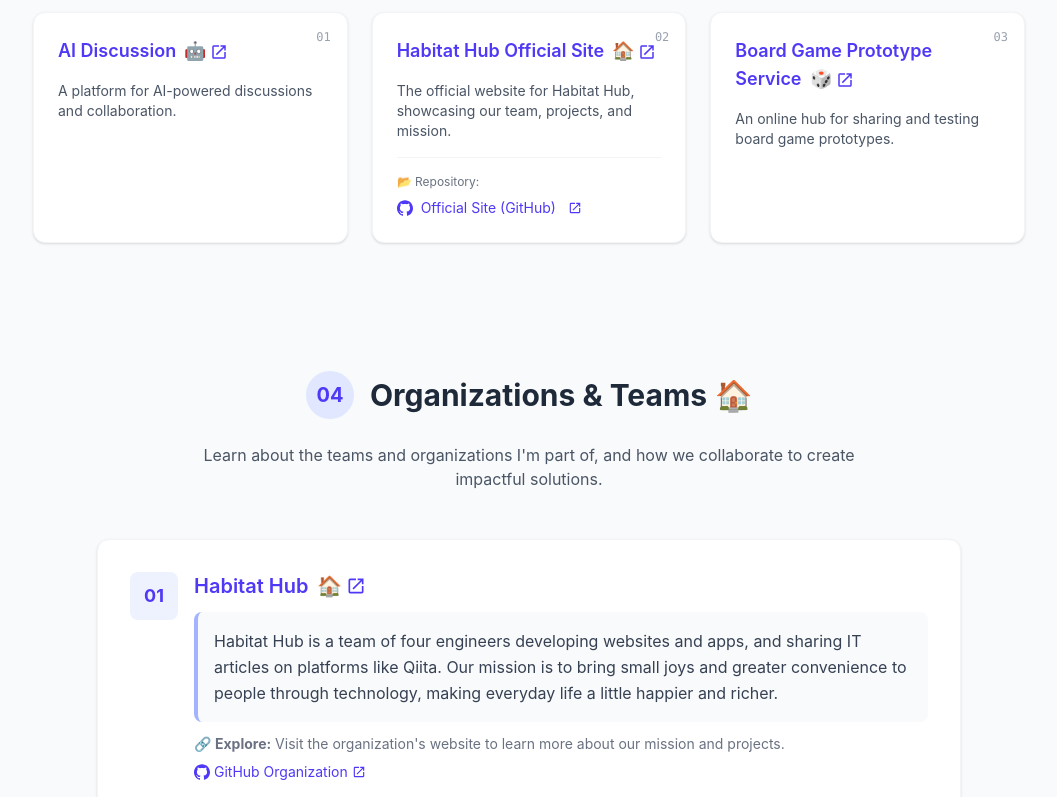
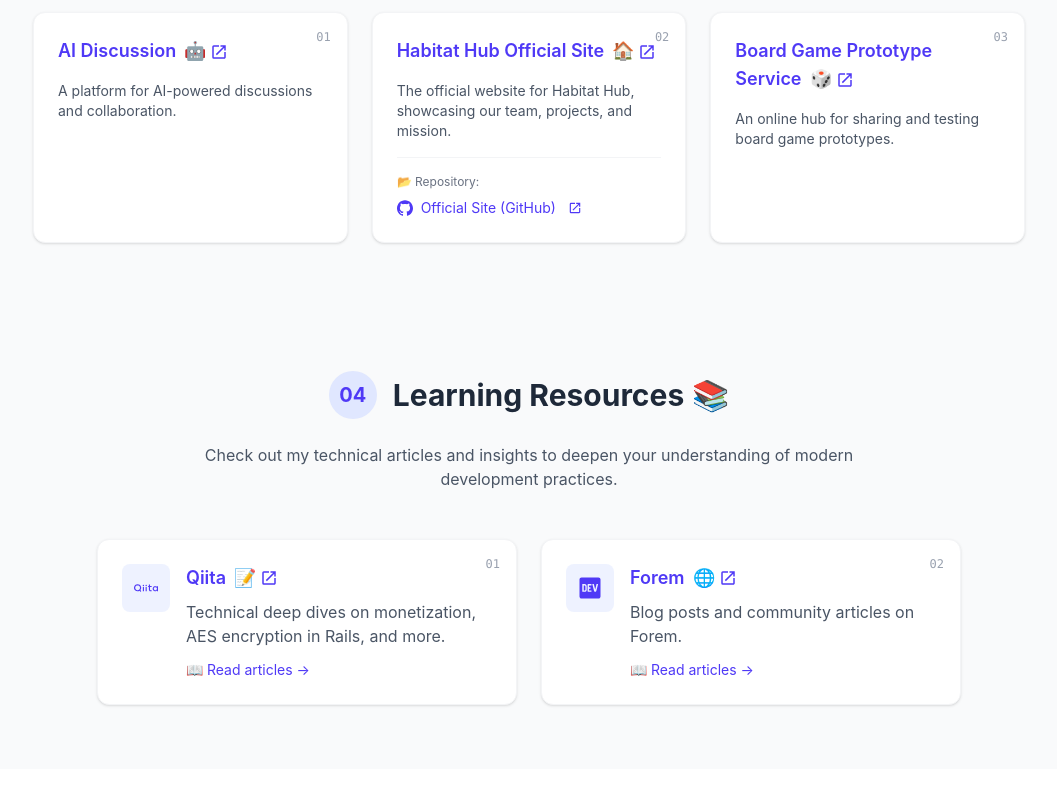
Before and after one commit to tom-takeru/getting-started-with-tom-takeru, a Next.js app: page / in a window 1280 px wide. Shown: the part 2000-2797 px from the top of the page, without its empty margins (111-1168 px from the left). Built offline with nearby package versions, Linux system fonts and the light colour scheme.

Commit message:
fix: remove organizations section
Remove the Organizations & Teams block from the home page and renumber the following sections so the page flow remains continuous.

```diff
--- a/src/components/Root.tsx
+++ b/src/components/Root.tsx
@@ -154,18 +154,6 @@
   emoji: '✉️',
   aria: 'email',
 };
-
-const ORGANIZATIONS = [
-  {
-    name: 'Habitat Hub',
-    url: 'https://www.habitat-hub.com/',
-    githubUrl: 'https://github.com/habitat-hub', // Added GitHub Organization link
-    emoji: '🏠',
-    aria: 'house',
-    description:
-      'Habitat Hub is a team of four engineers developing websites and apps, and sharing IT articles on platforms like Qiita. Our mission is to bring small joys and greater convenience to people through technology, making everyday life a little happier and richer.',
-  },
-];
 
 export default function Root() {
   const handleStartExploring = () => {
@@ -373,81 +361,11 @@
         </div>
       </section>
 
-      <section className='py-16 px-4 max-w-4xl mx-auto'>
+      <section className='py-16 px-4 max-w-4xl mx-auto bg-gray-50'>
         <div className='text-center mb-12'>
           <div className='flex items-center justify-center mb-6'>
             <div className='bg-indigo-100 text-indigo-600 rounded-full w-12 h-12 flex items-center justify-center font-bold text-xl mr-4'>
               04
-            </div>
-            <h2 className='text-3xl font-bold'>
-              Organizations & Teams
-              <span role='img' aria-label='house' className='ml-2'>
-                🏠
-              </span>
-            </h2>
-          </div>
-          <p className='text-gray-600 max-w-2xl mx-auto'>
-            Learn about the teams and organizations I'm part of, and how we
-            collaborate to create impactful solutions.
-          </p>
-        </div>
-        <div className='space-y-6'>
-          {ORGANIZATIONS.map((org, index) => (
-            <div
-              key={org.url}
-              className='bg-white rounded-xl shadow-sm border border-gray-100 p-8 hover:shadow-lg transition-all duration-300 hover:border-indigo-200'
-            >
-              <div className='flex items-start space-x-4'>
-                <div className='bg-indigo-50 text-indigo-600 rounded-lg w-12 h-12 flex items-center justify-center font-bold text-lg flex-shrink-0'>
-                  {String(index + 1).padStart(2, '0')}
-                </div>
-                <div className='flex-grow'>
-                  <CustomLink
-                    href={org.url}
-                    openInNewTab
-                    className='font-semibold text-xl text-indigo-600 hover:text-indigo-800 transition-colors inline-flex items-center'
-                  >
-                    {org.name}
-                    <span role='img' aria-label={org.aria} className='ml-2'>
-                      {org.emoji}
-                    </span>
-                  </CustomLink>
-                  <div className='mt-3 p-4 bg-gray-50 rounded-lg border-l-4 border-indigo-300'>
-                    <p className='text-gray-700 leading-relaxed'>
-                      {org.description}
-                    </p>
-                  </div>
-                  <div className='mt-3 text-sm text-gray-500'>
-                    🔗 <strong>Explore:</strong> Visit the organization's
-                    website to learn more about our mission and projects.
-                    {org.githubUrl && (
-                      <div className='mt-2'>
-                        <CustomLink
-                          href={org.githubUrl}
-                          openInNewTab
-                          className='text-indigo-600 hover:text-indigo-800 transition-colors inline-flex items-center'
-                        >
-                          <SiGithub
-                            className='w-4 h-4 mr-1'
-                            aria-label='GitHub'
-                          />
-                          GitHub Organization
-                        </CustomLink>
-                      </div>
-                    )}
-                  </div>
-                </div>
-              </div>
-            </div>
-          ))}
-        </div>
-      </section>
-
-      <section className='py-16 px-4 max-w-4xl mx-auto bg-gray-50'>
-        <div className='text-center mb-12'>
-          <div className='flex items-center justify-center mb-6'>
-            <div className='bg-indigo-100 text-indigo-600 rounded-full w-12 h-12 flex items-center justify-center font-bold text-xl mr-4'>
-              05
             </div>
             <h2 className='text-3xl font-bold'>
               Learning Resources
@@ -511,7 +429,7 @@
         <div className='max-w-4xl mx-auto px-4 text-center'>
           <div className='flex items-center justify-center mb-8'>
             <div className='bg-indigo-100 text-indigo-600 rounded-full w-12 h-12 flex items-center justify-center font-bold text-xl mr-4'>
-              06
+              05
             </div>
             <h2 className='text-3xl font-bold'>
               Connect & Follow
@@ -553,7 +471,7 @@
         <div className='max-w-4xl mx-auto px-4 text-center relative z-10'>
           <div className='flex items-center justify-center mb-6'>
             <div className='bg-white/20 text-white rounded-full w-12 h-12 flex items-center justify-center font-bold text-xl mr-4'>
-              07
+              06
             </div>
             <h2 className='text-3xl font-bold'>
               Ready to Connect?
```
